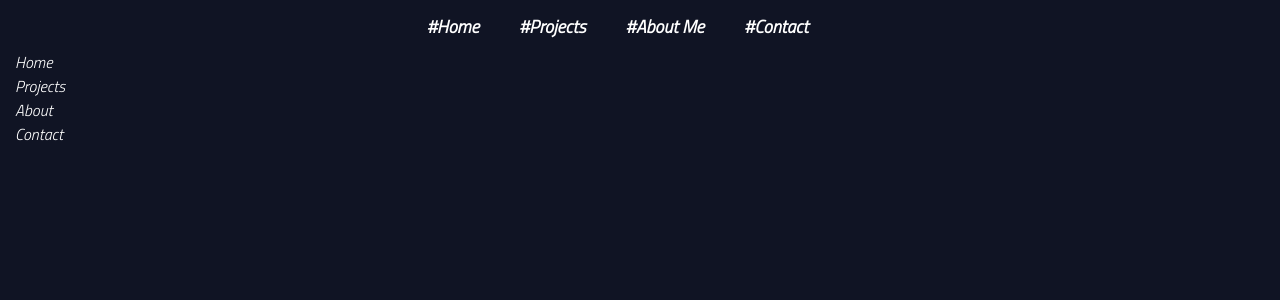
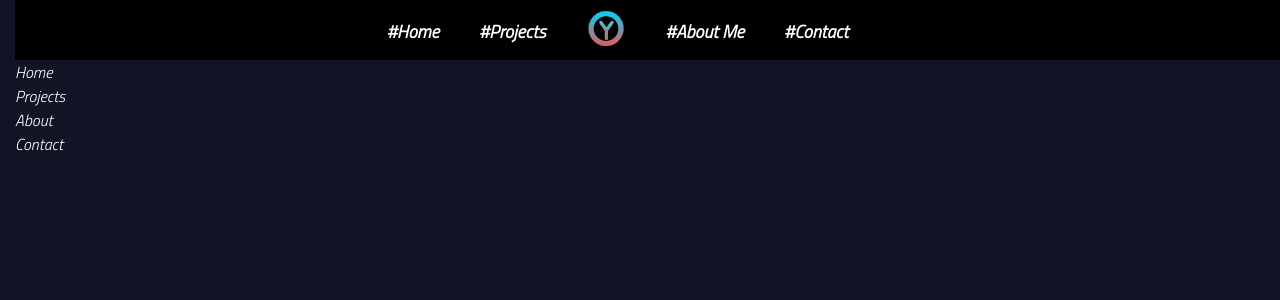
Before and after one commit to youssefMoJo/portfolio, a React (Create React App) app: page / in a window 1280 px wide. Shown: the top 300 px of the page. Built offline with nearby package versions, Linux system fonts and the light colour scheme.

Commit message:
The logo is in the middle of the navbar

```diff
--- a/src/Components/Navbar.js
+++ b/src/Components/Navbar.js
@@ -3,7 +3,8 @@ import { FaBars, FaTimes } from "react-icons/fa";
 import "../Styles/Navbar.css";
 
 const Navbar = () => {
-  let navBarContent = ["#Home", "#Projects", "#About Me", "#Contact"];
+  let firstPartNavBarContent = ["#Home", "#Projects"];
+  let secondPartNavBarContent = ["#About Me", "#Contact"];
   const navRef = useRef();
   const showNavbar = () => {
     navRef.current.classList.toggle("responsive_nav");
@@ -12,11 +13,30 @@ const Navbar = () => {
   return (
     <header>
       <nav ref={navRef}>
-        {navBarContent.map((c, i) => (
-          <a key={i} href="#/">
-            {c}
-          </a>
-        ))}
+        {firstPartNavBarContent.map((c, i) => {
+          return (
+            <a key={i} href="#/">
+              {c}
+            </a>
+          );
+        })}
+
+        <a href="#/">
+          <img
+            className="Logo"
+            src={require("../Assets/logo.png")}
+            alt="Logo"
+          />
+        </a>
+
+        {secondPartNavBarContent.map((c, i) => {
+          return (
+            <a key={i} href="#/">
+              {c}
+            </a>
+          );
+        })}
+
         <button className="nav-btn nav-close-btn" onClick={showNavbar}>
           <FaTimes />
         </button>
--- a/src/Styles/Navbar.css
+++ b/src/Styles/Navbar.css
@@ -2,8 +2,9 @@ header {
     display: flex;
     align-items: center;
     justify-content: center;
-    height: 50px;
+    height: 60px;
     padding: 0 2rem;
+    background-color: black;
   }
 
   nav a {
@@ -16,6 +17,11 @@ header {
 
   nav a:hover {
     color: #00d0ff;
+  }
+
+  .Logo {
+    width: 40px;
+    margin-bottom: -10px;
   }
 
   .nav-btn {
```
Also changed, not shown: src/Assets/logo.png (added).
